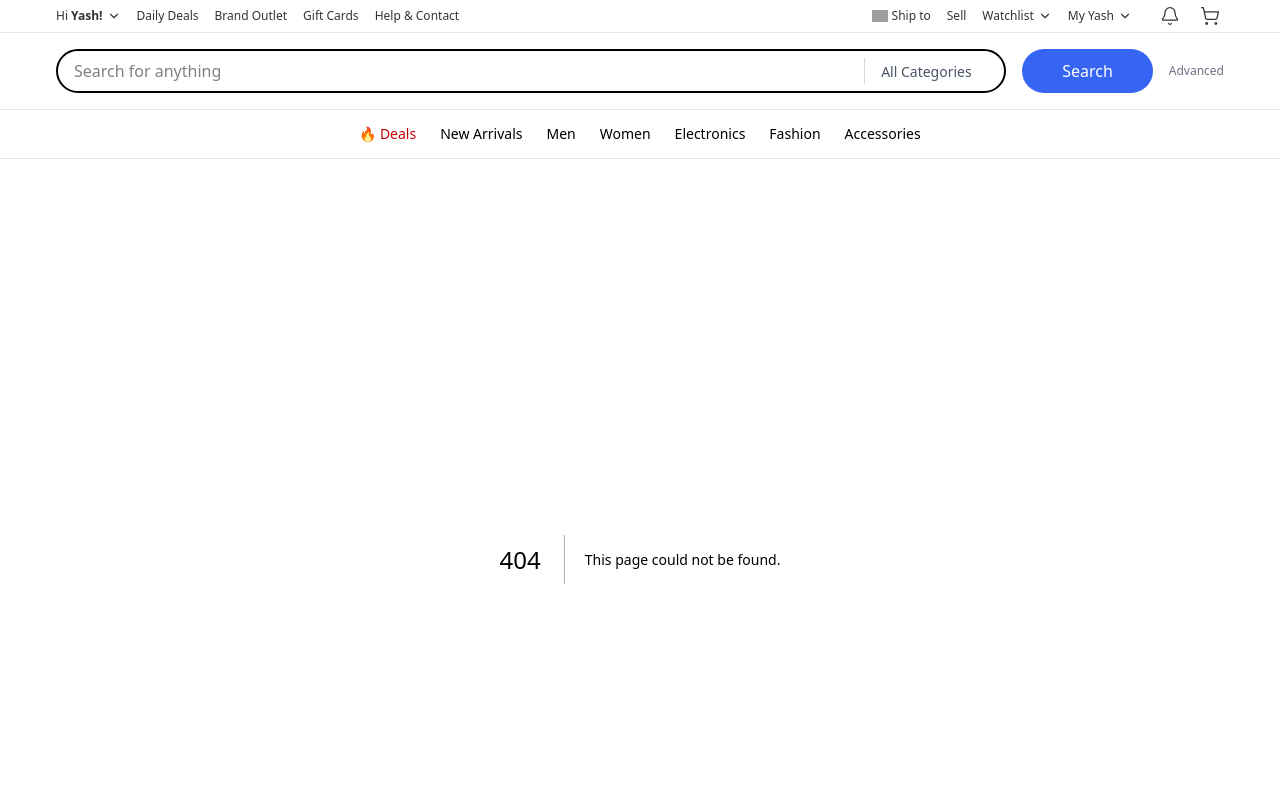
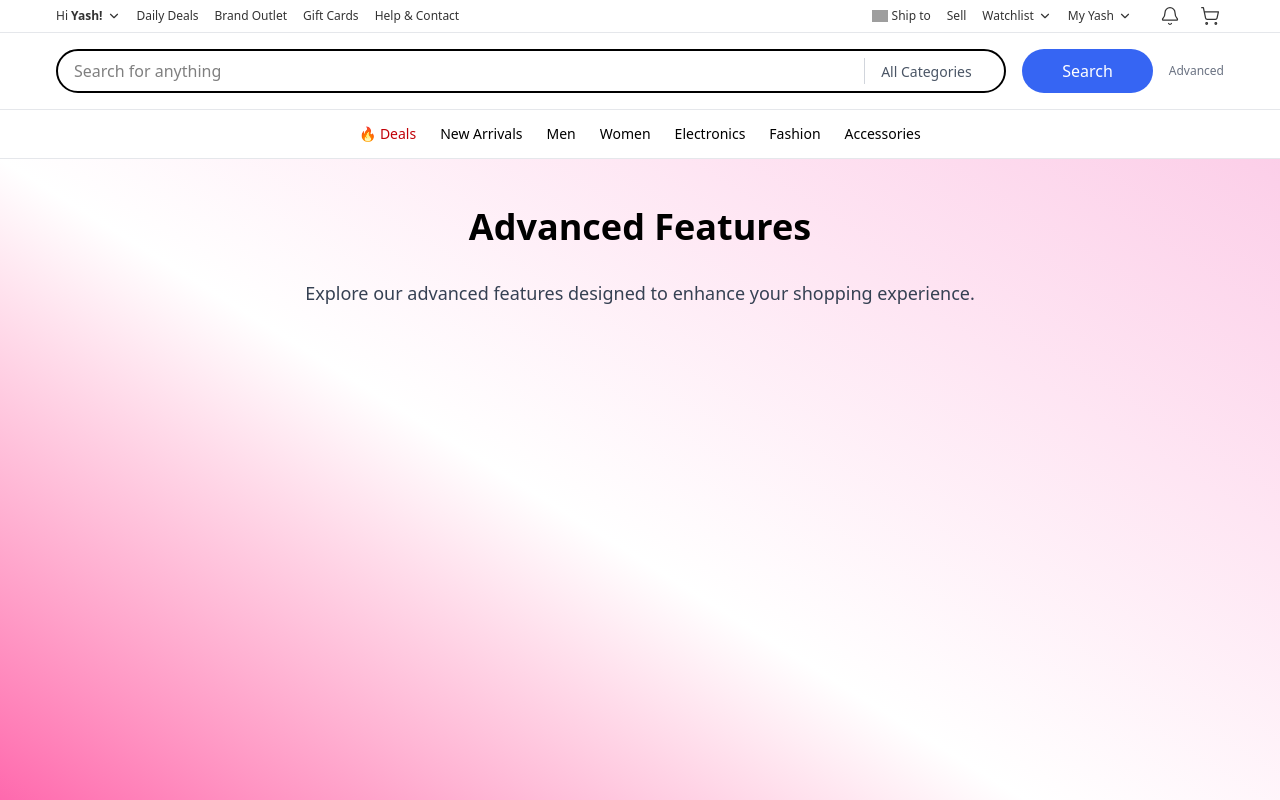
Before and after one commit to yasarahasini/Ecommerce-website, a Next.js app in the folder frontend/: page /advance in a window 1280 px wide. Before the commit this address had no page. Shown: the top 800 px of the page. Built offline with nearby package versions, Linux system fonts and the light colour scheme; grey boxes are pictures that could not be loaded.

Commit message:
update pages

```diff
--- /dev/null
+++ b/frontend/app/(user)/advance/page.tsx
@@ -0,0 +1,16 @@
+import React from 'react'
+
+const page = () => {
+  return (
+    <div className="bg-gradient-to-tr from-pink-500 via-white to-pink-200 min-h-screen py-12">
+      <div className="max-w-6xl mx-auto px-4">
+        <h1 className="text-4xl font-bold text-center mb-8">Advanced Features</h1>
+        <p className="text-lg text-center text-gray-700">
+          Explore our advanced features designed to enhance your shopping experience.
+        </p>
+      </div>
+    </div>
+  )
+}
+
+export default page
--- a/frontend/app/components/header.tsx
+++ b/frontend/app/components/header.tsx
@@ -53,7 +53,7 @@ const MainSearch: React.FC = () => {
         </button>
 
         <Link
-          href="/advanced-search"
+          href="/advance"
           className="text-[12px] text-gray-500 hover:text-blue-600"
         >
           Advanced
```
